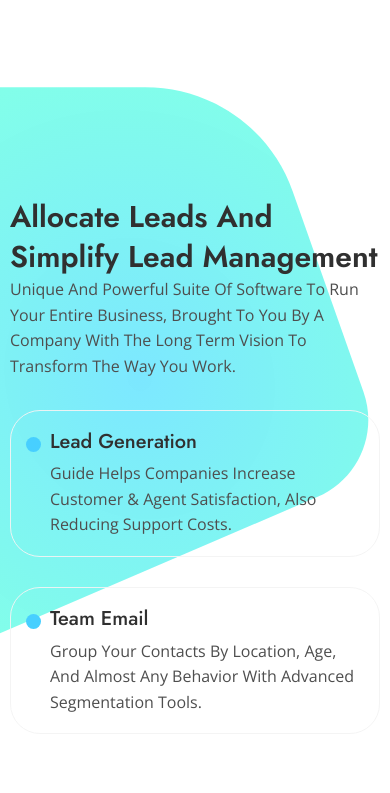
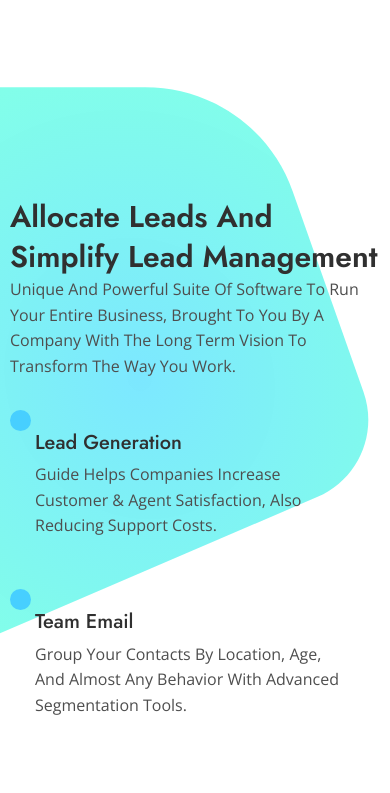
Before and after one commit to progdidi/CRM, a website: page app/index.html in a window 390 px wide. Shown: the part 1931-2724 px from the top of the page. Drawn offline with nearby package versions, Linux system fonts and the light colour scheme; a web font is replaced by a local one.

Commit message:
fix: fix sell styles

```diff
--- a/app/index.html
+++ b/app/index.html
@@ -5,6 +5,7 @@
     <meta http-equiv="X-UA-Compatible" content="IE=edge">
     <meta name="viewport" content="width=device-width, initial-scale=1.0">
     <title>CRM</title>
+    <link type="image/x-icon" href="/app/public/favicon.ico" rel="shortcut icon">
     <link rel="preconnect" href="https://fonts.googleapis.com">
     <link rel="preconnect" href="https://fonts.gstatic.com" crossorigin>
     <link href="https://fonts.googleapis.com/css2?family=Jost:ital,wght@0,100..900;1,100..900&family=Open+Sans:ital,wght@0,300..800;1,300..800&family=Zen+Kaku+Gothic+Antique:wght@500&display=swap" rel="stylesheet">
@@ -142,7 +143,7 @@
                     </button>
                 </div>
                 <div class="help__media">
-                    <img src="images/help/help.svg" alt="" class="help__media-img">
+                    <img src="images/help/help.png" alt="" class="help__media-img">
                 </div>
             </div>
         </div>
@@ -194,6 +195,8 @@
             </div>
 
 
+
+
         </div>
     </section>
 
@@ -208,9 +211,12 @@
                     <ul class="modules__list">
                         <li class="modules__list-item">
                             <img src="images/modules/need1.svg" alt="" class="modules__list-img">
-                            <h6 class="modules__list-title">Sales</h6>
-                            <p class="modules__list-text">Unique and powerful suite sale
-                                run your entire business</p>
+                            <div>
+                                <h6 class="modules__list-title">Sales</h6>
+                                <p class="modules__list-text">Unique and powerful suite sale
+                                    run your entire business</p>
+                            </div>
+
                         </li>
                         <li class="modules__list-item">
                             <img src="images/modules/need2.svg" alt="" class="modules__list-img">
--- a/app/scss/blocks/_allocate.scss
+++ b/app/scss/blocks/_allocate.scss
@@ -30,8 +30,6 @@
                     padding: 26px 23px 26px 64px;
                     position: relative;
                     margin-bottom: 30px;
-                    border-radius: 30px;
-                    border: 1px solid var(--gray-color);
                     &::before {
                         position: absolute;
                         content: '';
@@ -39,8 +37,8 @@
                         height: 21px;
                         background-color: var(--blue-color);
                         border-radius: 50%;
-                        left: 23px;
-                        top: 37px;
+                        left: 0;
+                        top: 0;
 
                     }
                     &-title {
@@ -60,38 +58,16 @@
 
 @media (max-width: 700px) {
     .allocate {
-        padding-bottom: 70px;
         &__inner {
             flex-direction: column-reverse;
             gap: 40px;
             .allocate__info {
                 .allocate__items {
                     .allocate__item {
+                        padding: 20px 25px;
                     }
                 }
             }
         }
     }
 }
-
-@media (max-width: 500px) {
-    .allocate {
-        &__inner {
-            flex-direction: column-reverse;
-            gap: 40px;
-            .allocate__info {
-                .allocate__items {
-                    .allocate__item {
-                        padding: 18px 15px 18px 39px;
-                        &::before {
-                            width: 15px;
-                            height: 15px;
-                            top: 26px;
-                            left: 15px;
-                        }
-                    }
-                }
-            }
-        }
-    }
-}
--- a/app/scss/blocks/_sell.scss
+++ b/app/scss/blocks/_sell.scss
@@ -1,6 +1,7 @@
 .sell {
     color: #fff;
     &__inner {
+        background-color: var(--black-color);
         border-radius: 30px;
         background-image: url('../../images/sell/sell-bg.svg');
         background-repeat: no-repeat;
```
Also changed, not shown: app/css/style.min.css, app/public/favicon.ico (added).
